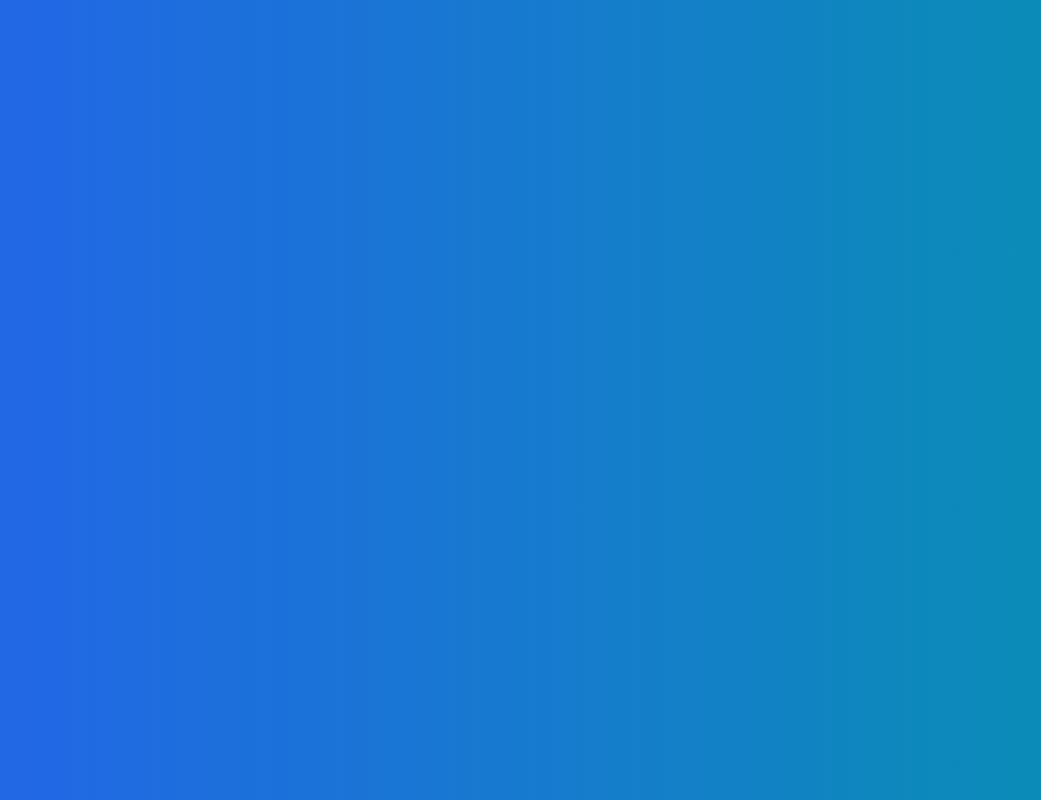
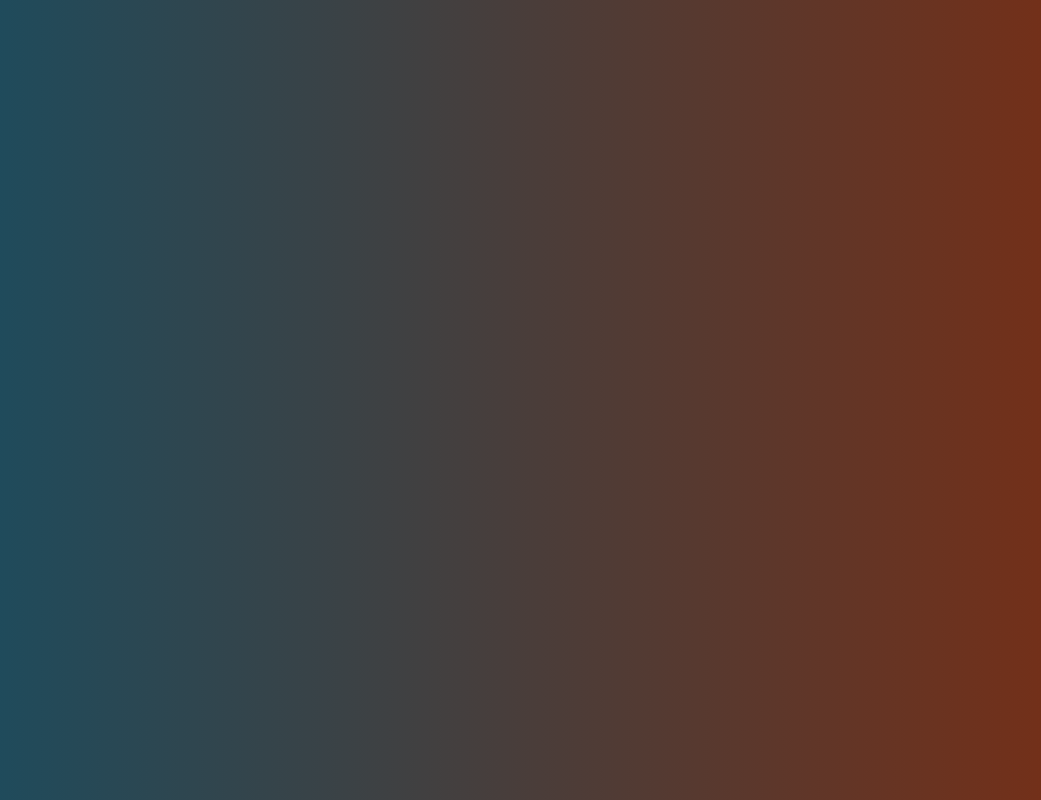
Before and after one commit to BobTarino/portfolio3.0, a Next.js app in the folder portfolio3.0/: page / in a window 1280 px wide. Shown: the whole page, without its empty margins (119-1160 px from the left). Built offline with nearby package versions, Linux system fonts and the light colour scheme.

Commit message:
customized gradient

```diff
--- a/portfolio3.0/components/Navbar.jsx
+++ b/portfolio3.0/components/Navbar.jsx
@@ -52,7 +52,7 @@ const Navbar = () => {
             </div>
         </div>
 
-        <div className='fixed left-0 top-0 w-full h-full bg-gradient-to-r from-blue-600 to-cyan-600 text-white p-10 ease-in duration-500'></div>
+        <div className='fixed left-0 top-0 w-full h-full bg-gradient-to-r from-cyan-900 to-orange-900 text-white p-10 ease-in duration-500'></div>
     </div>
   );
 }
```
